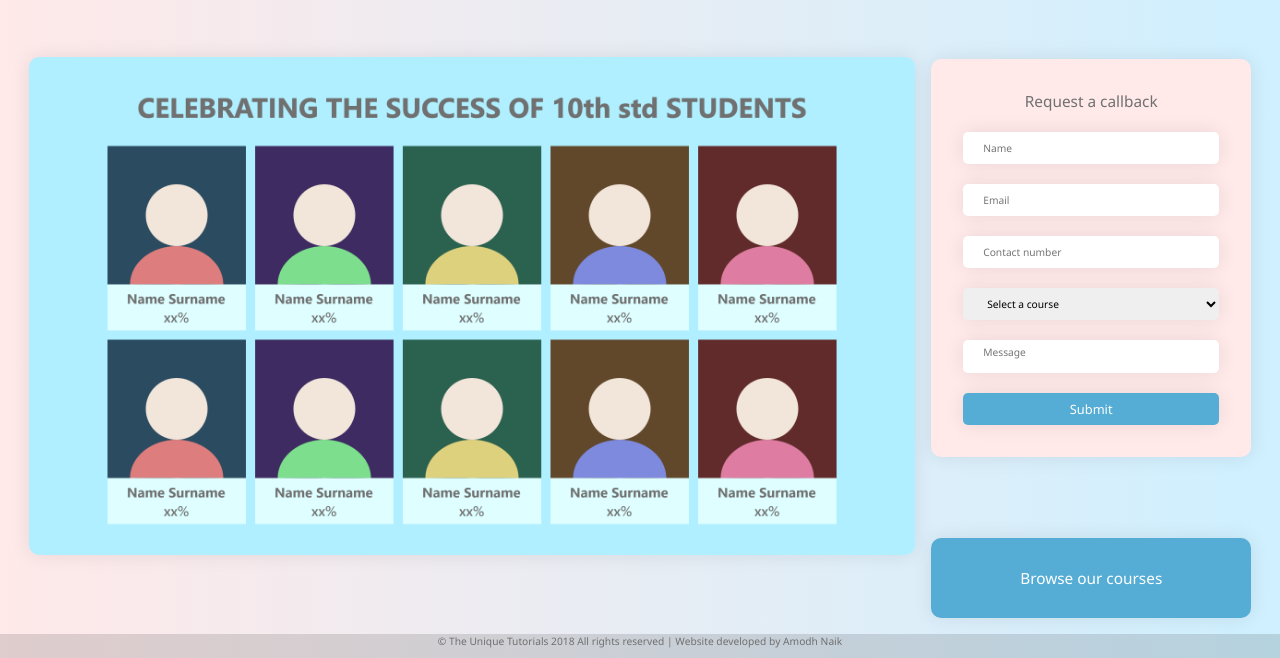
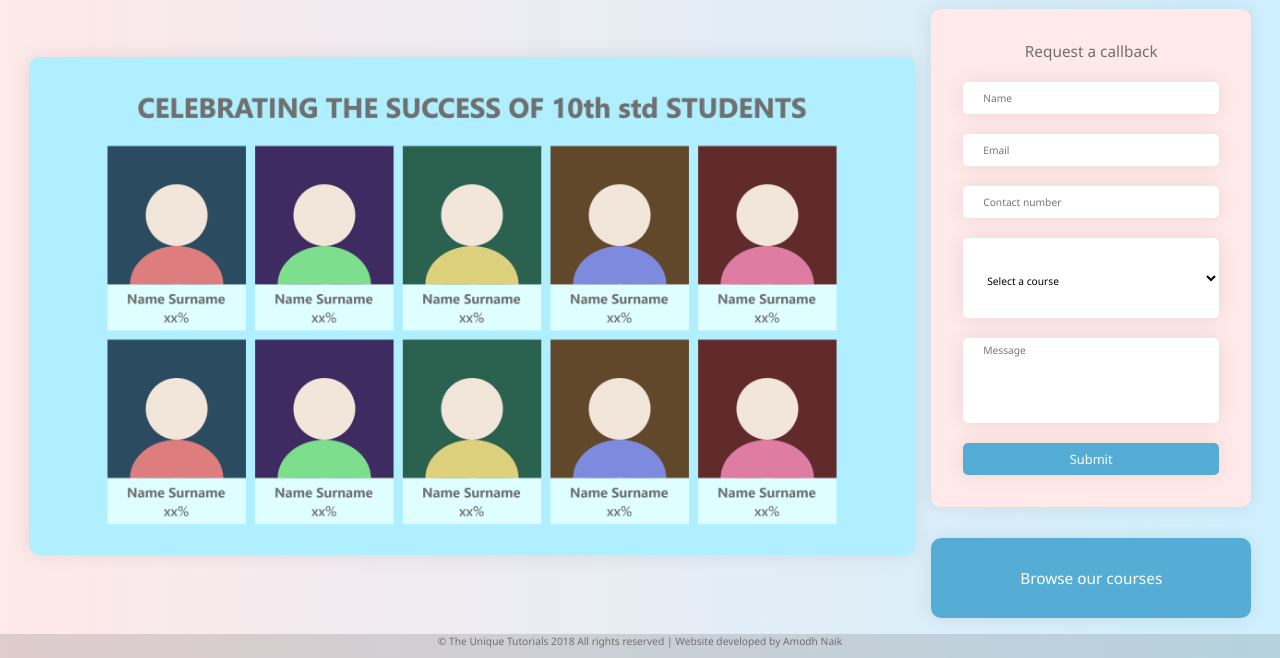
Before and after one commit to AkMa11/The-Unique-Tutorials-Website, a plain HTML site: page index.html in a window 1280 px wide. Shown: the part 142-800 px from the top of the page. Drawn offline with Linux system fonts and the light colour scheme.

Commit message:
resolved typo

```diff
--- a/css/style.css
+++ b/css/style.css
@@ -155,7 +155,7 @@
   resize: none;
   font-size: 0.5em;
   font-family: "Segoe UI", Tahoma, Geneva, Verdana, sans-serif;
-  heimin-heightght: 10vh;
+  min-height: 10vh;
   border: 0;
   padding: 5px 0 0 20px;
   box-shadow: 0 0 20px 0 #00000016;
--- a/index.html
+++ b/index.html
@@ -45,7 +45,7 @@
                 <input type="text" name="name" placeholder="Name">
                 <input type="email" name="email" placeholder="Email">
                 <input type="text" name="phnumber" placeholder="Contact number">
-                <select name="cars">
+                <select name="cars" class="selection">
                     <option selected>Select a course</option>
                     <option value="volvo">Volvo</option>
                     <option value="saab">Saab</option>
```
